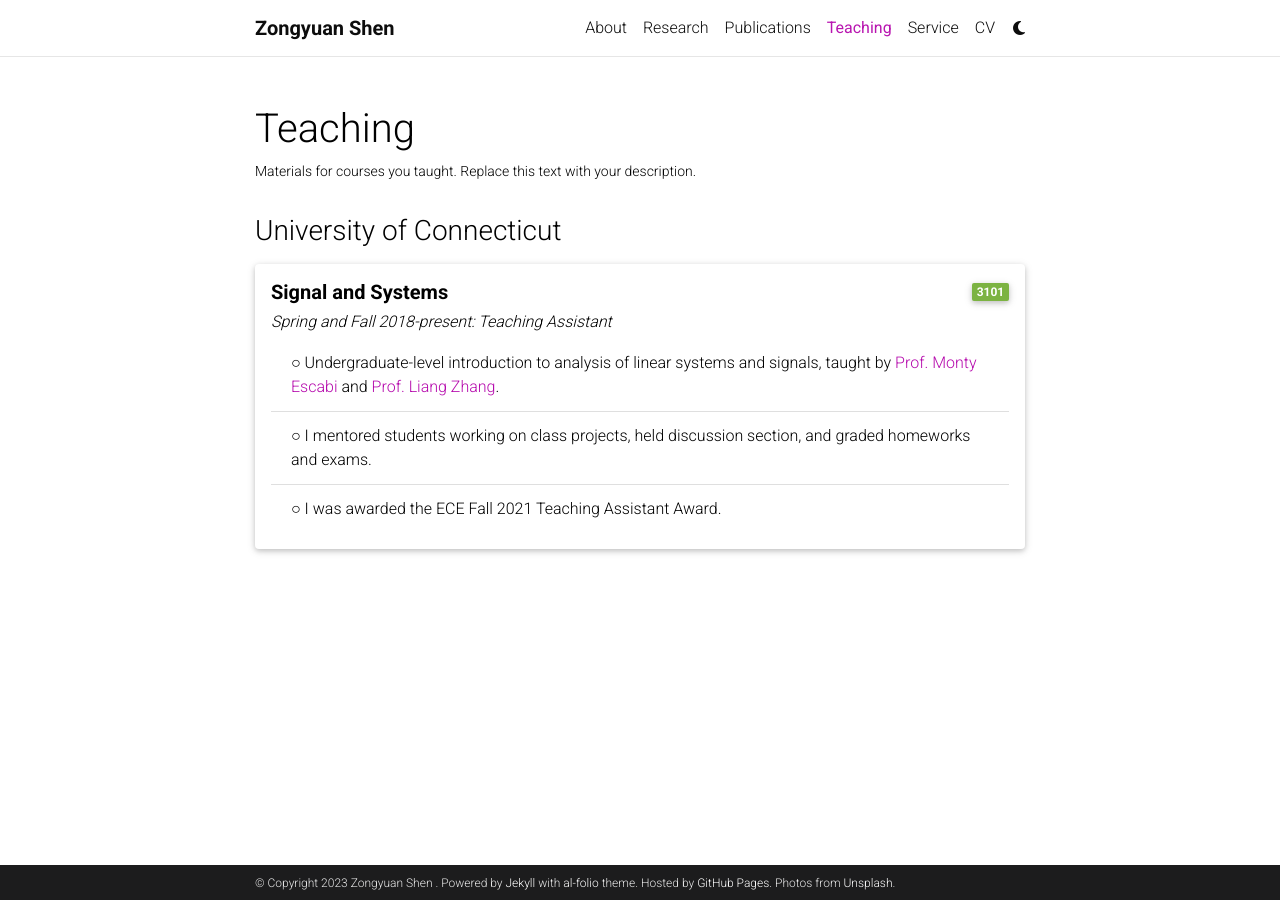
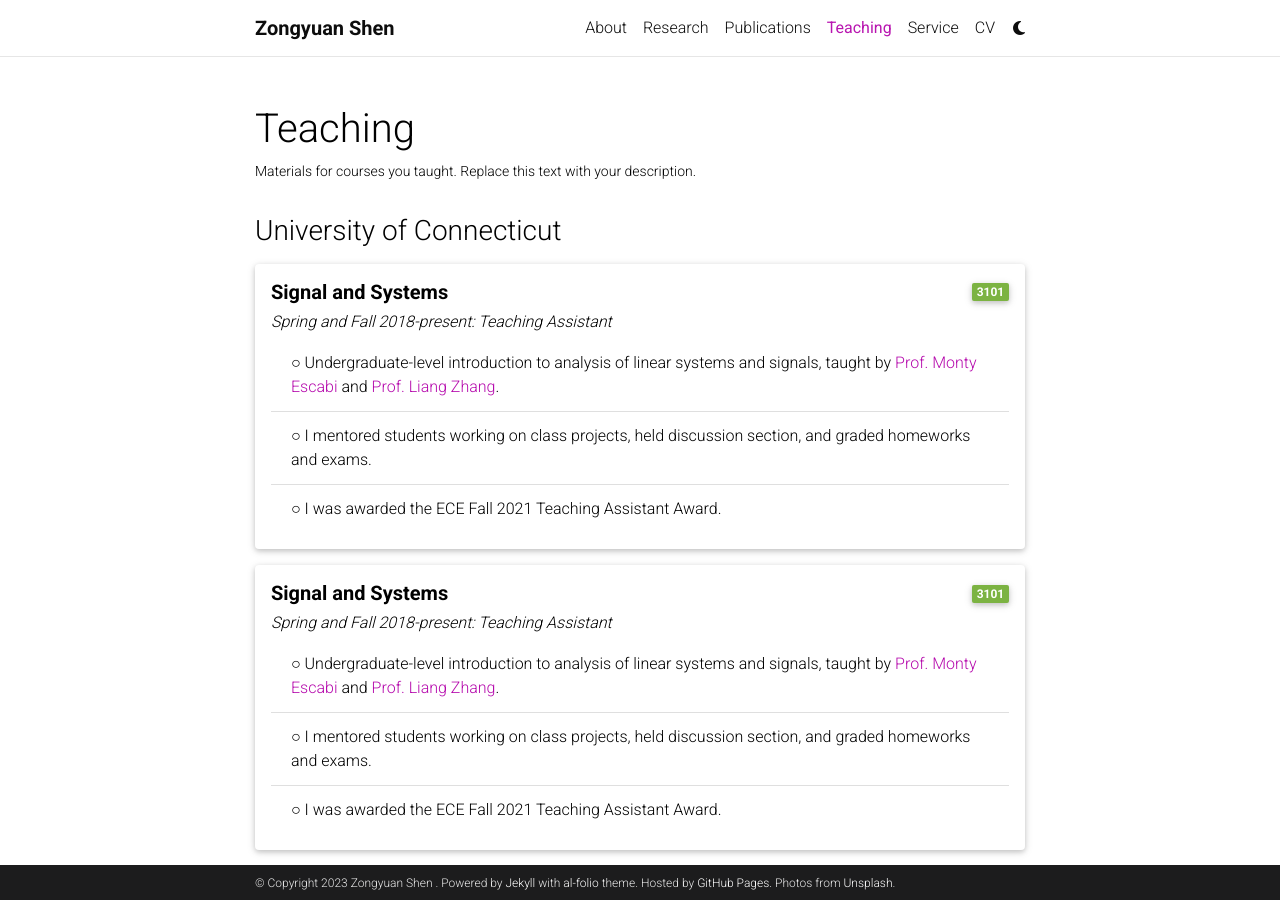
Before and after one commit to ZongyuanShen/ZongyuanShen.github.io, a Jekyll site: the page built from _pages/teaching.md, in a window 1280 px wide. Built offline with Jekyll 4.4.1, drawn with Linux system fonts in a browser that asks for light colours; comment, search, counter and statistics services are not loaded; a style sheet for code colours, icons or effects is not loaded.

Commit message:
Update teaching.md

```diff
--- a/_pages/teaching.md
+++ b/_pages/teaching.md
@@ -29,3 +29,24 @@
     </ul>
   </div>
 </div>
+
+<div class="card mt-3">
+  <div class="p-3">
+    <div class="row">
+      <div class="col-sm-10">
+        <h5 class="font-weight-bold">Signal and Systems</h5>
+      </div>
+      <div class="col-sm-2 text-left text-sm-right">
+        <span class="badge font-weight-bold light-green darken-1 text-uppercase align-middle" href="https://catalog.uconn.edu/directory-of-courses/course/ECE/3101/" target="_blank">
+            3101
+        </span>
+      </div>
+    </div>
+    <h6 class="font-italic mt-2 mt-sm-0">Spring and Fall 2018-present: Teaching Assistant</h6>
+    <ul class="card-text font-weight-light list-group list-group-flush">
+      <li class="list-group-item">○ Undergraduate-level introduction to analysis of linear systems and signals, taught by <a href="https://www.bme.uconn.edu/faculty-staff/core-faculty/escabi-monty/" target="_blank">Prof. Monty Escabi</a> and  <a href="https://www.ee.uconn.edu/liang-zhang/" target="_blank">Prof. Liang Zhang</a>.</li>
+      <li class="list-group-item">○ I mentored students working on class projects, held discussion section, and graded homeworks and exams.</li>
+      <li class="list-group-item">○ I was awarded the ECE Fall 2021 Teaching Assistant Award.</li>
+    </ul>
+  </div>
+</div>
```
